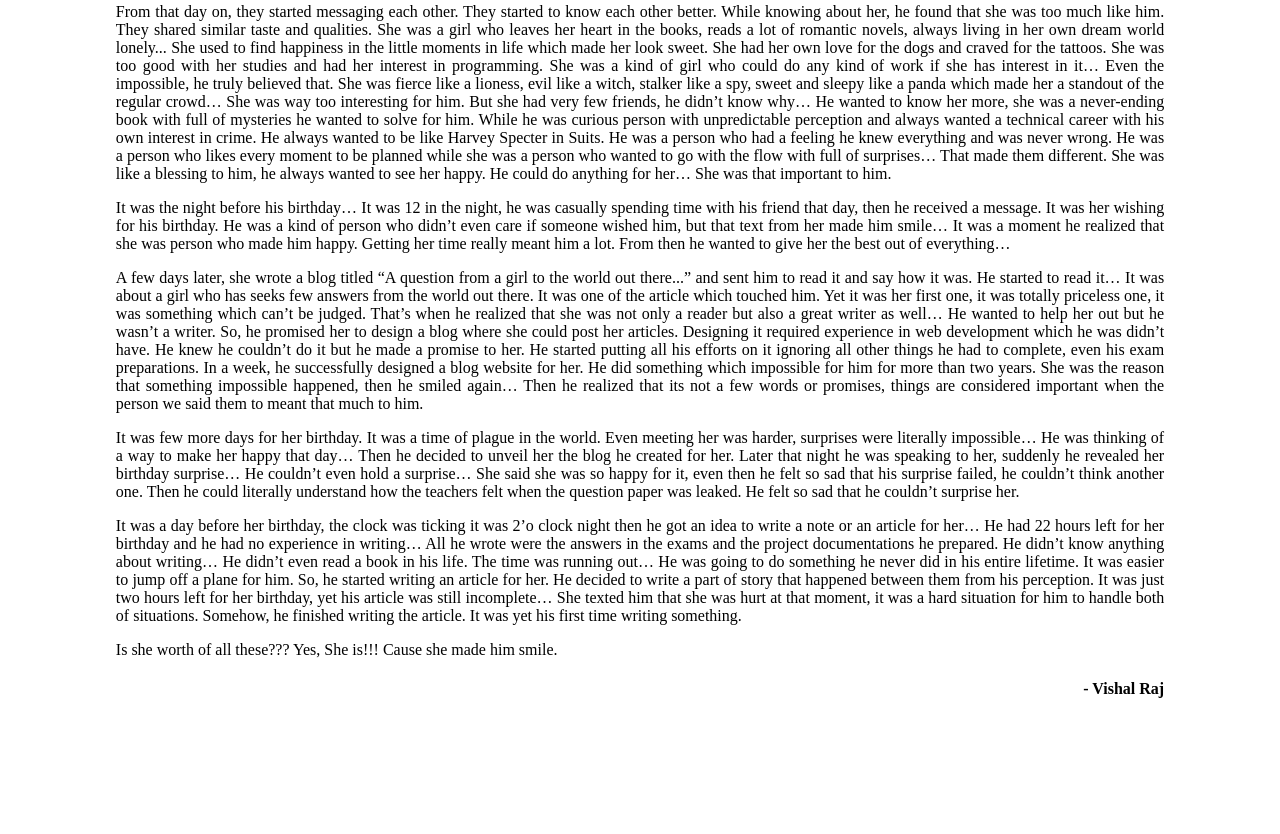
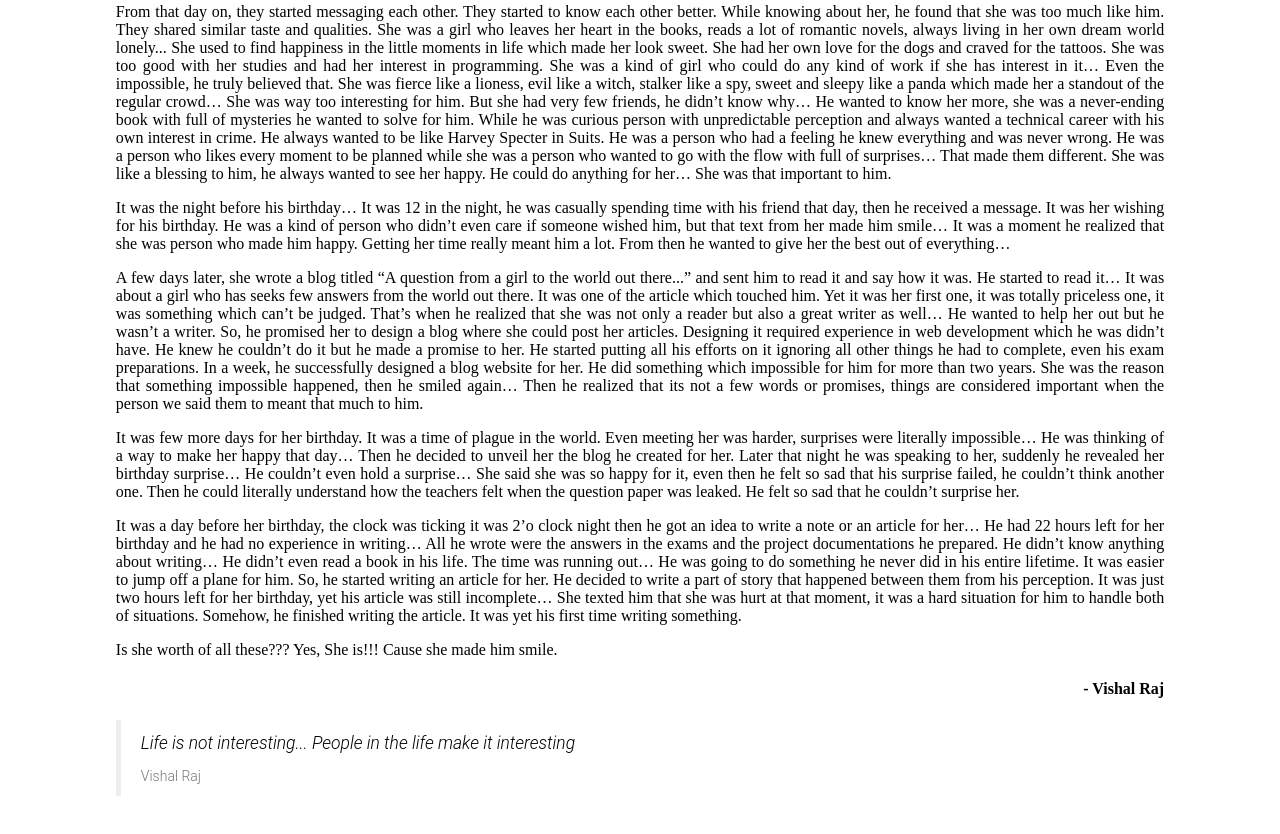
Before and after one commit to vishalrajg22/enchridion-netlify, a Gatsby site: page /WishPage/Sections/WishSection in a window 1280 px wide. Shown: the part 347-1181 px from the top of the page. Before the commit the page ends 1145 px from the top, so only its background shows below. Built offline with nearby package versions, Linux system fonts and the light colour scheme; Gatsby itself is replaced by a stand-in of ours.

Commit message:
Update WishSection.jsx

```diff
--- a/src/pages/WishPage/Sections/WishSection.jsx
+++ b/src/pages/WishPage/Sections/WishSection.jsx
@@ -153,7 +153,12 @@ class WishSection extends React.Component {
 
               <h4 style={{ "text-align": "right" }}>- Vishal Raj</h4>
             </div>
-
+            <div className={classes.typo} style={{ "text-align": "left" }}>
+              <Quote
+                text="Life is not interesting... People in the life make it interesting"
+                author="Vishal Raj"
+              />
+            </div>
           </GridItem>
         </GridContainer>
       </div>
```
